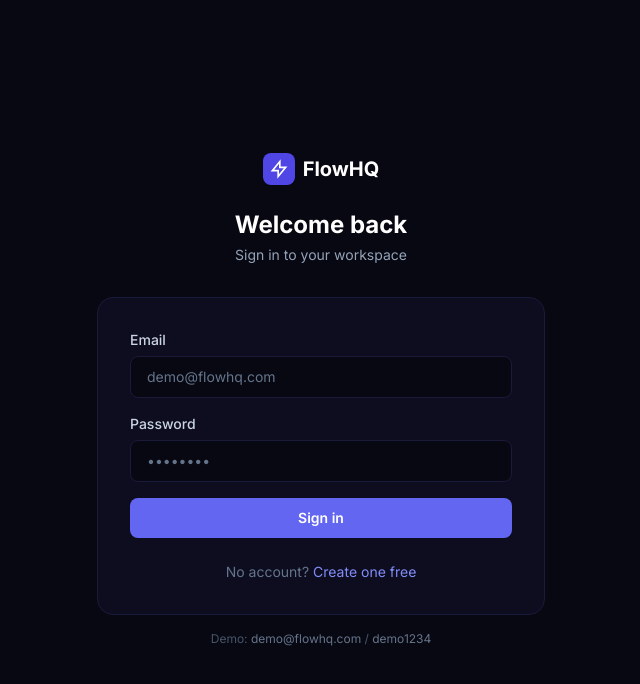
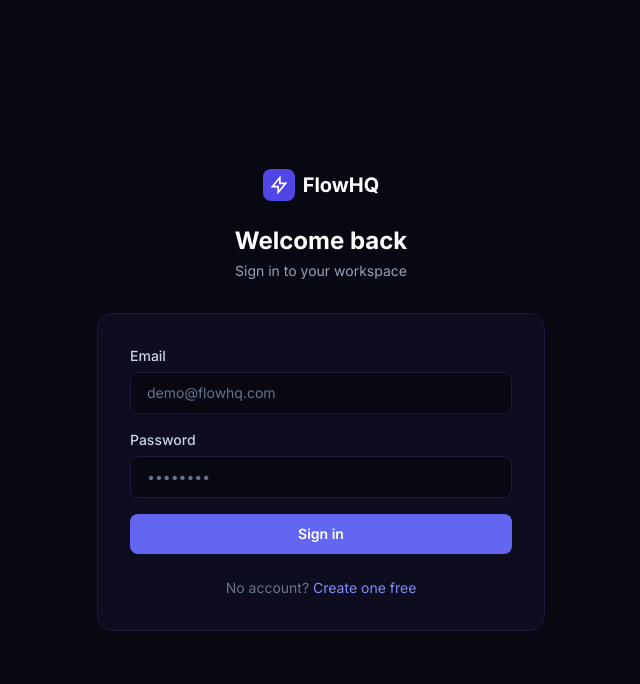
Before and after one commit to clumsyquest/flowhq-web, a Next.js app: page /login in a window 1280 px wide. Shown: the top 684 px of the page, without its empty margins (319-959 px from the left). Built offline with nearby package versions, Linux system fonts and the light colour scheme.

Commit message:
chore: realistic credentials for demo (sarah/thomas @flowhq.io)

```diff
--- a/app/admin/users/page.tsx
+++ b/app/admin/users/page.tsx
@@ -5,7 +5,7 @@ import Link from "next/link";
 import { isAdmin } from "../../lib/auth";
 
 const users = [
-  { name: "Jane Doe",     email: "demo@flowhq.com",   plan: "Growth",   status: "active", joined: "Jan 12, 2026" },
+  { name: "Sarah Moore",   email: "sarah@flowhq.io",   plan: "Growth",   status: "active", joined: "Jan 12, 2026" },
   { name: "Sarah Chen",   email: "sarah@stripe.com",  plan: "Growth",   status: "active", joined: "Feb 3, 2026"  },
   { name: "Luca Bianchi", email: "luca@notion.so",    plan: "Starter",  status: "active", joined: "Feb 18, 2026" },
   { name: "Omar Hassan",  email: "ops@linear.app",    plan: "Growth",   status: "active", joined: "Mar 5, 2026"  },
--- a/app/login/page.tsx
+++ b/app/login/page.tsx
@@ -17,14 +17,14 @@ export default function LoginPage() {
     const email = (form.elements.namedItem("email") as HTMLInputElement).value;
     const password = (form.elements.namedItem("password") as HTMLInputElement).value;
     await new Promise((r) => setTimeout(r, 700));
-    if (email === "admin@flowhq.com" && password === "admin1234") {
+    if (email === "thomas@flowhq.io" && password === "admin2024") {
       signIn(true);
       router.push("/dashboard");
-    } else if (email === "demo@flowhq.com" && password === "demo1234") {
+    } else if (email === "sarah@flowhq.io" && password === "launch2024") {
       signIn(false);
       router.push("/dashboard");
     } else {
-      setError("Invalid credentials. Use demo@flowhq.com / demo1234");
+      setError("Invalid email or password.");
     }
     setLoading(false);
   };
@@ -80,9 +80,6 @@ export default function LoginPage() {
             <Link href="/register" className="text-indigo-400 hover:text-indigo-300">Create one free</Link>
           </p>
         </div>
-        <p className="text-center text-xs text-slate-600 mt-4">
-          Demo: <span className="text-slate-500">demo@flowhq.com</span> / <span className="text-slate-500">demo1234</span>
-        </p>
       </div>
     </div>
   );
```
